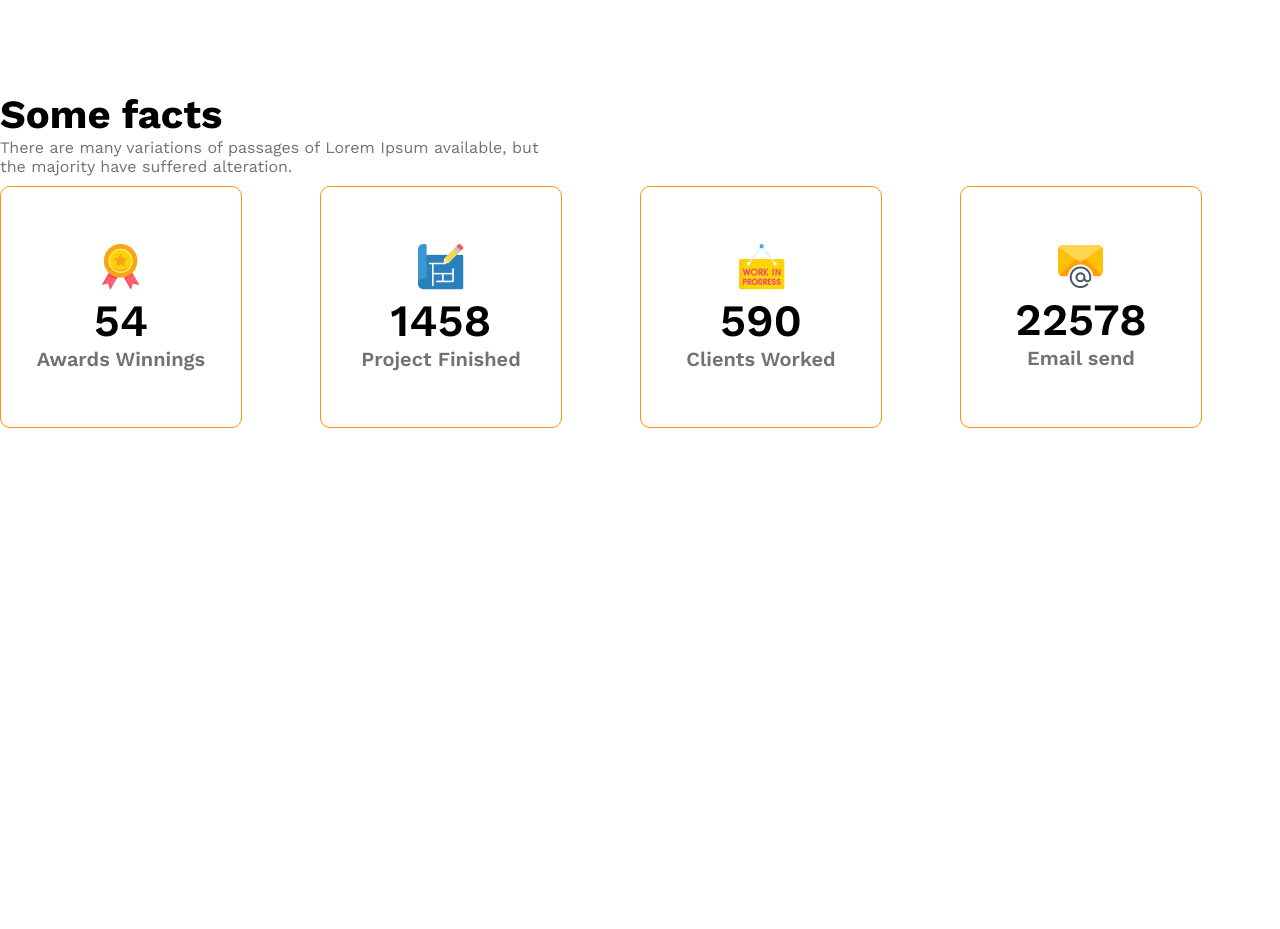
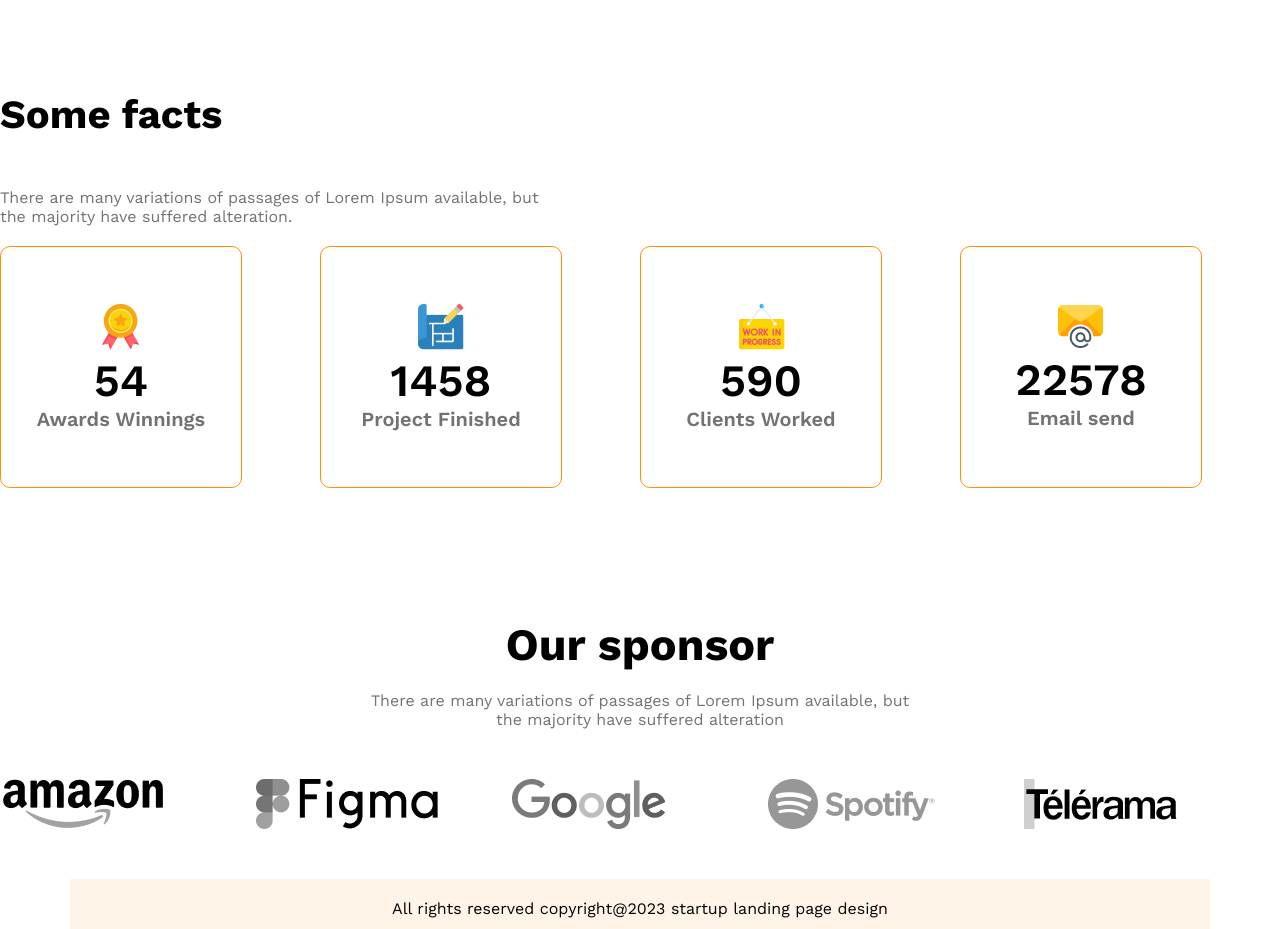
Before and after one commit to arman418web/g3-projects, a plain HTML site: page index.html in a window 1280 px wide. Shown: the part 1920-2849 px from the top of the page. Before the commit the page ends 2348 px from the top, so only its background shows below. Drawn offline with nearby package versions, Linux system fonts and the light colour scheme.

Commit message:
added some fact section and sponsor section made it responsiv

```diff
--- a/index.html
+++ b/index.html
@@ -58,18 +58,16 @@
         <h2 class="section-title"> Some facts</h2>
         <p class="dark-3 fact-description">There are many variations of passages of Lorem Ipsum available, but the majority have suffered alteration.</p>
 
+             <div class="facts-container">
 
 
-        <div class="facts-container">
-              <div class="fact-card display-flex">
+            <div class="fact-card display-flex">
                <div>
                   <img  class="fact-icon" src="images/icons/ribon.png" alt="">
                 <h3 class="fact-number">54</h3>
                <h5 class="fact-name dark-3">Awards Winnings</h5>
                </div>
             </div>
-
-
 
             <div class="fact-card display-flex">
                <div>
@@ -96,11 +94,25 @@
 
 
        </section>
+       <!-- our sponsor -->
+        <section class="our-sponsor">
+          <div class="sponsor-info">
+            <h3 class="sponsor-title"> Our sponsor</h3>
+            <p class="dark-3">There are many variations of passages of Lorem Ipsum available, but the majority have suffered alteration</p>
+          </div>
+          <div class="sponsor-companies dark-3">
+            <img src="images/sponsors/amazon.png" alt="">
+            <img src="images/sponsors/figma.png" alt="">
+            <img src="images/sponsors/google.png" alt="">
+            <img src="images/sponsors/spotify.png" alt="">
+            <img src="images/sponsors/telerama.png" alt="">
+          </div>
+        </section>
 
 
     </main>
-    <footer>
-
+    <footer class="footers">
+     <p>All rights reserved copyright@2023 startup landing page design</p>
     </footer>
 
 </body>
--- a/style/style.css
+++ b/style/style.css
@@ -141,6 +141,7 @@ font-size: 2.8rem;
 
     display: grid;
     grid-template-columns: repeat(4,1fr);
+    /* margin:0 150px; */
 
 
 }
@@ -153,6 +154,7 @@ font-size: 2.8rem;
  align-items: center;
  justify-content: center;
  border-radius: 10px;
+
 }
 .fact-number{
     font-size: 2.8rem;
@@ -165,20 +167,61 @@ font-size: 2.8rem;
 }
 .fact-description{
     max-width: 542px;
-    margin-bottom: 10px;
+    margin-bottom: 20px;
+    margin-top: 50px;
+}
+.sponsor-info{
+    max-width: 540px;
+    margin: 50px auto;
+    text-align: center;
+}
+.sponsor-title{
+    font-size: 2.8rem;
+    font-weight: 700;
+    margin-bottom: 20px;
+}
+.sponsor-companies{
+    display: grid;
+    grid-template-columns: repeat(5,1fr);
+    filter: grayscale(100%);
+    /* margin-left: 100px; */
+}
+footer{
+    max-width: 1140px;
+    margin: auto;
+    background-color: #FFF4E7;
+    text-align: center;
+     margin-top:50px ;
+}
+footer p{
+
+    height: 10px;
+padding: 20px;
+
 }
 
 
 
 @media screen and (max-width:576px){
-    .navbar, .nav-links , .teams{
+    .navbar, .nav-links , .teams {
         flex-direction: column;
     }
-    .team-img-container{
-        grid-template-columns: repeat(1,1fr);
+    .team-img-container, .facts-container , .sponsor-companies {
+        grid-template-columns:  1fr;
+    }
+    .facts-container , .sponsor-companies {
+        justify-items: center;
+        gap: 20px;
     }
     .our-features{
         margin-left: 50px;
+    }
+    .section-title , .fact-description{
+        text-align: center;
+    }
+    .footers{
+        width: 400px;
+        font-size: 10px;
     }
 }
 
@@ -190,4 +233,10 @@ font-size: 2.8rem;
     .our-features{
         margin: 50px auto;
     }
+   .facts-container , .sponsor-companies{
+    justify-items: center;
+    grid-template-columns: repeat(2,1fr);
+    gap: 30px;
+   }
+
 }
```
